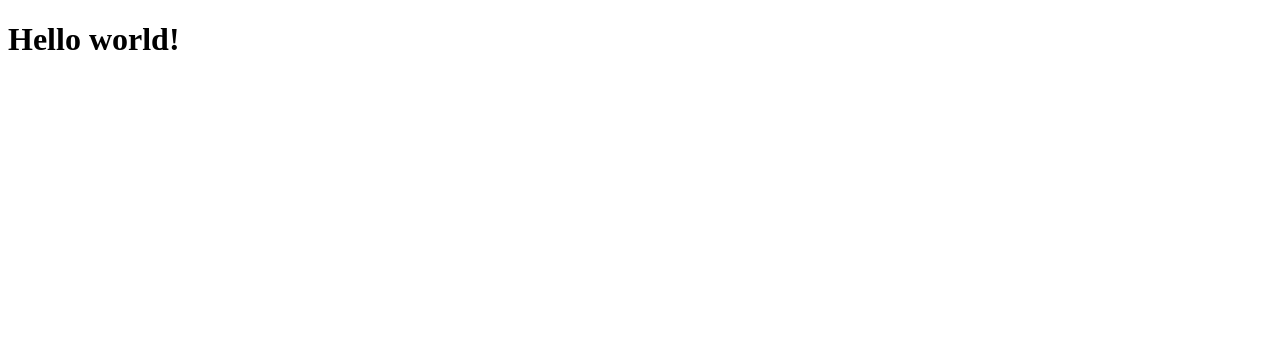
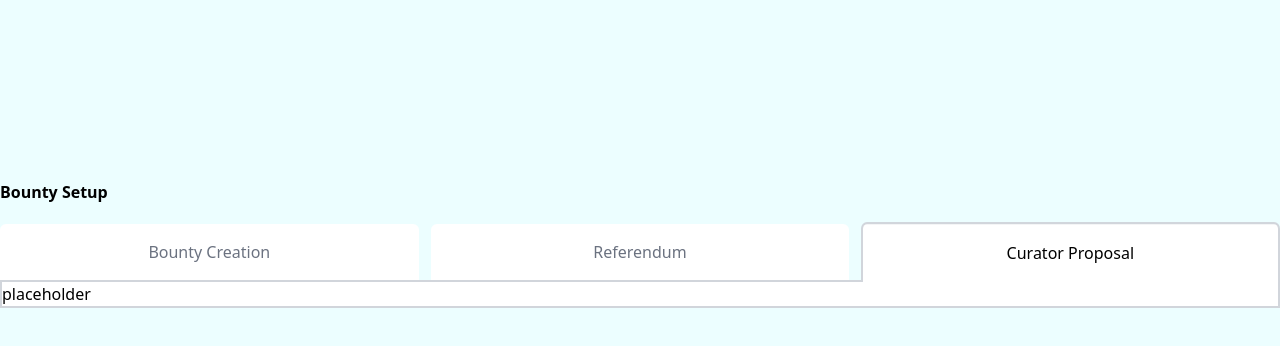
Before and after one commit to galaniprojects/Polkadot-Bounty-Manager, a SvelteKit app: page / in a window 1280 px wide. Shown: the top 346 px of the page. Built offline with nearby package versions, Linux system fonts and the light colour scheme.

Commit message:
basic bounty setup ui

```diff
--- /dev/null
+++ b/src/components/bounty-setup/BountySetup.svelte
@@ -0,0 +1,30 @@
+<script context="module">
+	export const TABS = ['Bounty Creation', 'Referendum', 'Curator Proposal'];
+	export type BountyTab = (typeof TABS)[number];
+</script>
+
+<script lang="ts">
+	import BountySetupTab from './BountySetupTab.svelte';
+	let activeTab = TABS[2];
+
+	function onTabClick(tab: BountyTab) {
+		activeTab = tab;
+		return undefined;
+	}
+</script>
+
+<div class="flex justify-center items-center md:py-20 lg:py-40 bg-cyan-50">
+	<div class="container">
+		<h2 class="my-5 font-bold">
+			Bounty Setup
+		</h2>
+		<div class="grid grid-cols-3 h-14 gap-3">
+			<BountySetupTab {activeTab} tabName={TABS[0]} bountySetupTabClicked={onTabClick} />
+			<BountySetupTab {activeTab} tabName={TABS[1]} bountySetupTabClicked={onTabClick} />
+			<BountySetupTab {activeTab} tabName={TABS[2]} bountySetupTabClicked={onTabClick} />
+		</div>
+		<div class="grid h-100 w-100 bg-white border-2 border-gray-300 ">
+			<h1>placeholder</h1>
+		</div>
+	</div>
+</div>
--- /dev/null
+++ b/src/components/bounty-setup/BountySetupTab.svelte
@@ -0,0 +1,33 @@
+<script lang="ts">
+	let {
+		bountySetupTabClicked,
+		activeTab,
+		tabName
+	}: {
+		bountySetupTabClicked: (tabName: string) => undefined;
+		activeTab: string;
+		tabName: string;
+	} = $props();
+</script>
+
+<div>
+	<button
+		class="flex rounded-t-md justify-center items-center w-full h-full
+    {activeTab !== tabName
+			? 'bg-white text-gray-500'
+			: 'bg-white border-x-2 border-t-2 border-t-gray-300 border-x-gray-300 zoom'}"
+		onclick={() => {
+			bountySetupTabClicked(tabName);
+		}}
+	>
+		{tabName}
+	</button>
+</div>
+
+<style>
+	/* zoom the tab vertically to hide the border underneath */
+	.zoom {
+		z-index: 1;
+		transform: scaleY(1.07);
+	}
+</style>
--- a/src/routes/+page.svelte
+++ b/src/routes/+page.svelte
@@ -1,6 +1,12 @@
-<h1 class="text-5xl font-bold underline">
-  Hello world!
-</h1>
+<script>
+  import "../app.css";
+	import BountySetup from "../components/bounty-setup/BountySetup.svelte";
+</script>
 
-<style>
+<BountySetup/>
+
+<style lang="postcss">
+  :global(html) {
+    background-color: theme(colors.gray.100);
+  }
 </style>
```
